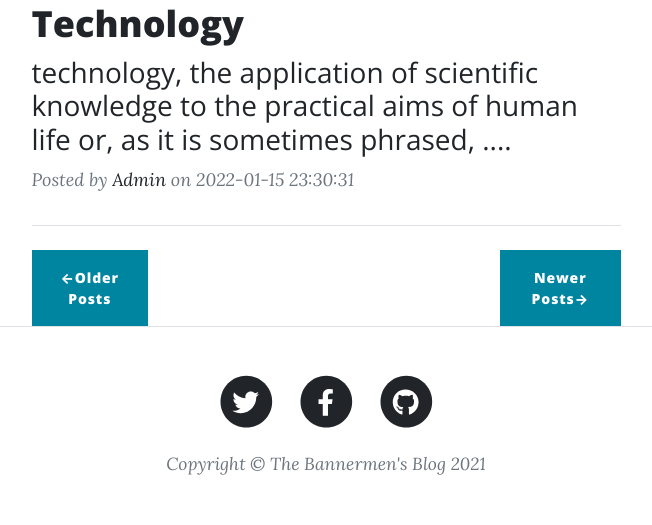
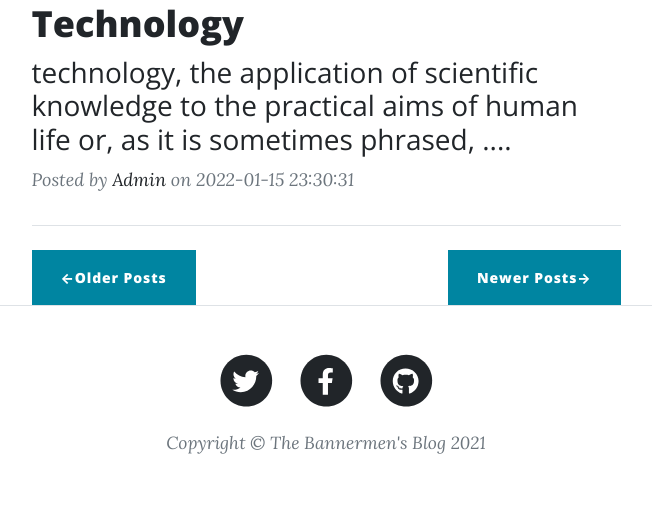
Before and after one commit to Dew-Drops/blog-web-app-flask, a Flask app: page / in a window 1280 px wide. Shown: the part 1308-1833 px from the top of the page, without its empty margins (314-966 px from the left). After the commit the page ends 1762 px from the top, so only its background shows below. Run offline with Flask 2, Linux system fonts and the light colour scheme; data comes from the database, SQL or seed files in the repository; some libraries are stand-ins or nearby versions.

Commit message:
Update index.html

```diff
--- a/templates/index.html
+++ b/templates/index.html
@@ -33,8 +33,8 @@
             <!-- Divider-->
             <hr class="my-4" />
             {% endfor %}
-            <div class="d-flex mb4" >
-                <a class="btn btn-primary  float-left" style="margin-right: 22rem"  href="{{prev}}">&larr;Older Posts
+            <div class="d-flex mb4" style="justify-content: space-between">
+                <a class="btn btn-primary  float-left"   href="{{prev}}">&larr;Older Posts
                 </a>
                 <a class="btn btn-primary  float-right" href="{{next}}">Newer Posts&rarr;
                    </a>
```
